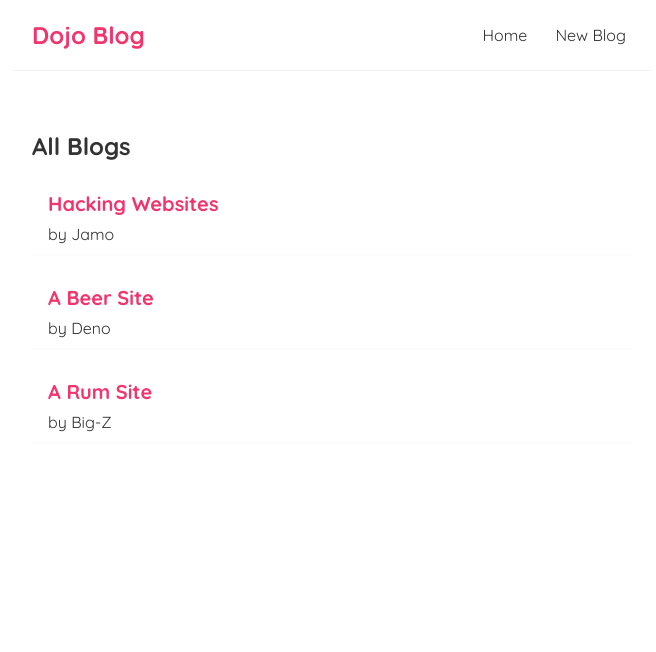
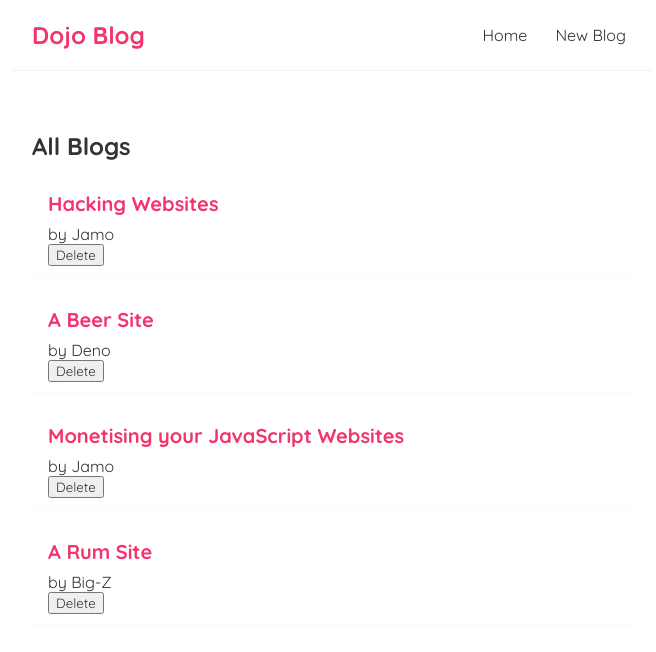
Before and after one commit to BitKoda/dojo-blog, a React (Create React App) app: page /create in a window 1280 px wide. Shown: the top 652 px of the page, without its empty margins (308-964 px from the left). Built offline with nearby package versions, Linux system fonts and the light colour scheme.

Commit message:
Create delete button and pass handleClick function as a prop from home component to child component

```diff
--- a/src/BlogList.jsx
+++ b/src/BlogList.jsx
@@ -1,4 +1,4 @@
-const BlogList = ({blogs, title}) => {
+const BlogList = ({blogs, title, handleDelete}) => {
 
     return (
        <div className="blog-list">
@@ -7,6 +7,7 @@ const BlogList = ({blogs, title}) => {
                <div className="blog-preview" key={blog.id}>
                   <h2>{blog.title}</h2>
                   <p>by {blog.author}</p>
+                  <button onClick={() => handleDelete(blog.id)}>Delete</button>
                </div>
            ))}
        </div>
--- a/src/Home.jsx
+++ b/src/Home.jsx
@@ -6,12 +6,19 @@ const Home = () => {
    const [blogs, setBlogs] = useState([
       { title: 'Hacking Websites', body: 'On hacking websites with JavaScript..', author: 'Jamo', id: 1 },
       { title: 'A Beer Site', body: 'On the lots of different beers you can now buy online..', author: 'Deno', id: 2 },
-      { title: 'A Rum Site', body: 'A rum review website for officionados..', author: 'Big-Z', id: 3 }
+      { title: 'Monetising your JavaScript Websites', body: 'In this article, we talk about how to make money from your JavaScript..', author: 'Jamo', id: 3 },
+      { title: 'A Rum Site', body: 'A rum review website for officionados..', author: 'Big-Z', id: 4 }
    ]);
+
+   const handleDelete = (id) => {
+      const newBlogs = blogs.filter(blog => blog.id !== id);
+      setBlogs(newBlogs)
+   }
 
     return (
         <div className="home">
-           <BlogList blogs={blogs} title="All Blogs" />
+           <BlogList blogs={blogs} title="All Blogs" handleDelete={handleDelete} />
+
         </div>
      );
 }
```
